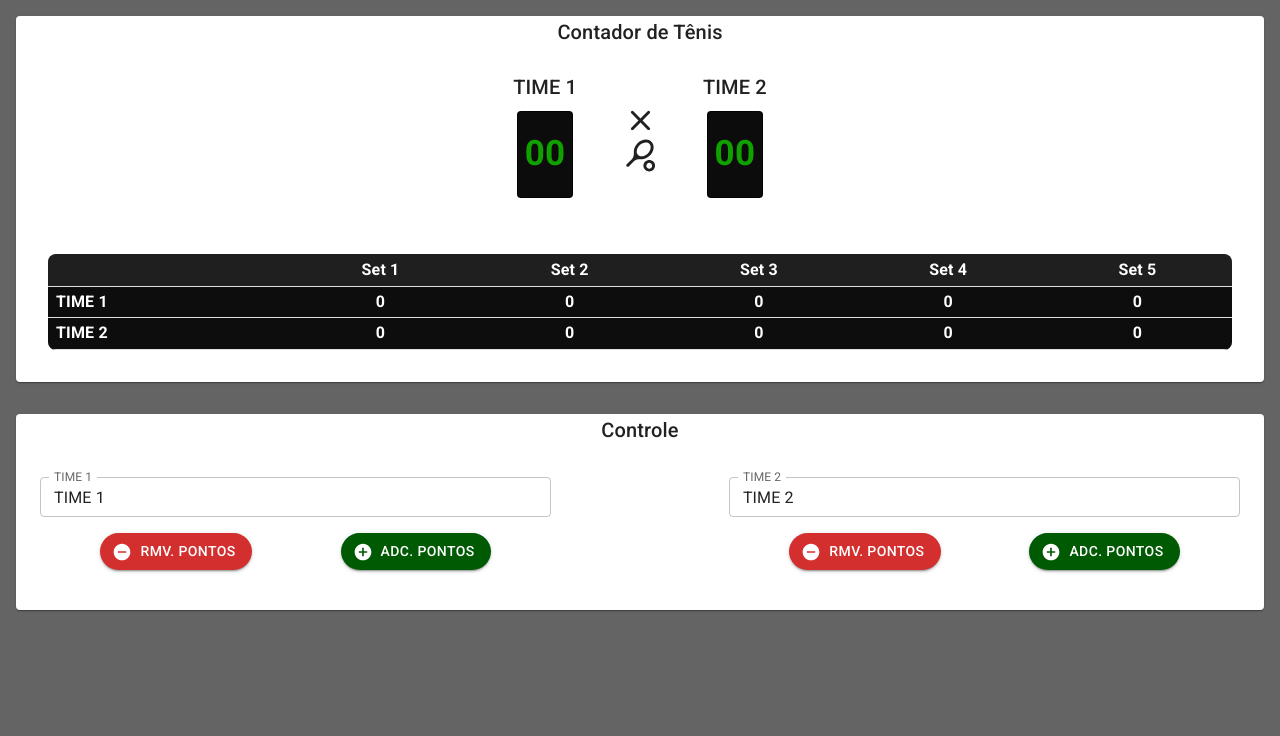
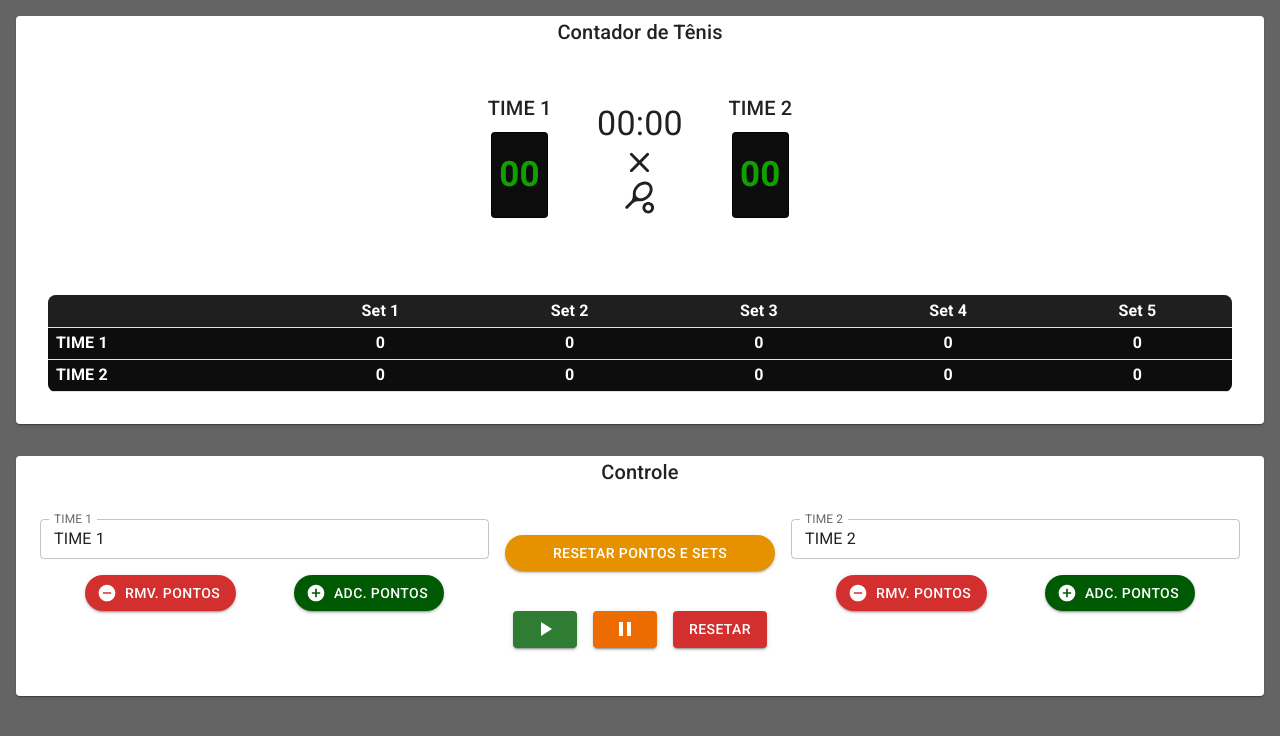
Before and after one commit to VashRogers/project-beach-react, a React (Vite) app: page / in a window 1280 px wide. Shown: the top 736 px of the page. Built offline with nearby package versions, Linux system fonts and the light colour scheme.

Commit message:
implementando timer e reset de pontos

```diff
--- a/src/App.tsx
+++ b/src/App.tsx
@@ -26,6 +26,8 @@ function App() {
         set5: 0,
     });
 
+    const [time, setTime] = useState(0);
+
     return (
         <Box display="flex" flexDirection="column">
             <Scoreboard
@@ -39,6 +41,7 @@ function App() {
                 setTeam2Points={setTeam2Points}
                 team1Sets={team1Sets}
                 team2Sets={team2Sets}
+                time={time}
             />
             <ControlPanel
                 team1={team1}
@@ -53,6 +56,8 @@ function App() {
                 team2Sets={team2Sets}
                 setTeam1Sets={setTeam1Sets}
                 setTeam2Sets={setTeam2Sets}
+                time={time}
+                setTime={setTime}
             />
         </Box>
     );
--- a/src/components/control-panel/index.tsx
+++ b/src/components/control-panel/index.tsx
@@ -4,6 +4,8 @@ import { TeamField } from "./components/TeamField";
 import AddCircleIcon from "@mui/icons-material/AddCircle";
 import RemoveCircleIcon from "@mui/icons-material/RemoveCircle";
 import { teamSets } from "../scoreboard";
+import PauseIcon from "@mui/icons-material/Pause";
+import PlayArrowIcon from "@mui/icons-material/PlayArrow";
 
 interface iControlPanelProps {
     team1: string;
@@ -18,6 +20,8 @@ interface iControlPanelProps {
     setTeam2Points: Dispatch<SetStateAction<string>>;
     team2Sets: teamSets;
     setTeam2Sets: Dispatch<SetStateAction<teamSets>>;
+    time: number;
+    setTime: Dispatch<SetStateAction<number>>;
 }
 
 export default function ControlPanel({
@@ -33,9 +37,37 @@ export default function ControlPanel({
     setTeam2Points,
     team2Sets,
     setTeam2Sets,
+    time,
+    setTime,
 }: iControlPanelProps) {
     const [team1Advantage, setTeam1Advantage] = useState(false);
     const [team2Advantage, setTeam2Advantage] = useState(false);
+    const [isRunning, setIsRunning] = useState(false);
+
+    useEffect(() => {
+        let timer: NodeJS.Timeout | undefined; // Inicializando com undefined
+        if (isRunning) {
+            timer = setInterval(() => {
+                setTime((prevTime) => prevTime + 1);
+            }, 1000);
+        } else if (!isRunning && time !== 0 && timer !== undefined) {
+            clearInterval(timer);
+        }
+        return () => clearInterval(timer);
+    }, [isRunning, time]);
+
+    const handleStart = () => {
+        setIsRunning(true);
+    };
+
+    const handlePause = () => {
+        setIsRunning(false);
+    };
+
+    const handleReset = () => {
+        setIsRunning(false);
+        setTime(0);
+    };
 
     useEffect(() => {
         if (team1Points === "40" && team2Points === "40") {
@@ -53,26 +85,37 @@ export default function ControlPanel({
                 setTeam1Advantage(true);
             }
         } else {
-            if (team1Points === "00" || team1Points === "10") {
-                setTeam1Points("20");
-            } else if (team1Points === "20") {
+            switch (team1Points) {
+                case "00":
+                    setTeam1Points("15");
+                    break;
+                case "15":
                     setTeam1Points("30");
-            } else if (team1Points === "30") {
+                    break;
+                case "30":
                     setTeam1Points("40");
-            } else if (team1Points === "40") {
+                    break;
+                case "40":
                     handleTeam1WinSet();
+                    break;
+                default:
+                    setTeam1Points("00");
             }
         }
     };
 
     const handleRemoveTeam1Points = () => {
-        if (team1Points === "40") {
+        switch (team1Points) {
+            case "40":
                 setTeam1Points("30");
-        } else if (team1Points === "30") {
-            setTeam1Points("20");
-        } else if (team1Points === "20") {
-            setTeam1Points("10");
-        } else if (team1Points === "10") {
+                break;
+            case "30":
+                setTeam1Points("15");
+                break;
+            case "15":
+                setTeam1Points("00");
+                break;
+            default:
                 setTeam1Points("00");
         }
     };
@@ -87,26 +130,37 @@ export default function ControlPanel({
                 setTeam2Advantage(true);
             }
         } else {
-            if (team2Points === "00" || team2Points === "10") {
-                setTeam2Points("20");
-            } else if (team2Points === "20") {
+            switch (team2Points) {
+                case "00":
+                    setTeam2Points("15");
+                    break;
+                case "15":
                     setTeam2Points("30");
-            } else if (team2Points === "30") {
+                    break;
+                case "30":
                     setTeam2Points("40");
-            } else if (team2Points === "40") {
+                    break;
+                case "40":
                     handleTeam2WinSet();
+                    break;
+                default:
+                    setTeam2Points("00");
             }
         }
     };
 
     const handleRemoveTeam2Points = () => {
-        if (team2Points === "40") {
+        switch (team2Points) {
+            case "40":
                 setTeam2Points("30");
-        } else if (team2Points === "30") {
-            setTeam2Points("20");
-        } else if (team2Points === "20") {
-            setTeam2Points("10");
-        } else if (team2Points === "10") {
+                break;
+            case "30":
+                setTeam2Points("15");
+                break;
+            case "15":
+                setTeam2Points("00");
+                break;
+            default:
                 setTeam2Points("00");
         }
     };
@@ -148,6 +202,12 @@ export default function ControlPanel({
         setTeam2Points("00");
         setTeam1Advantage(false);
         setTeam2Advantage(false);
+    };
+
+    const resetAll = () => {
+        resetPointsAndAdvantage();
+        setTeam1Sets({ set1: 0, set2: 0, set3: 0, set4: 0, set5: 0 });
+        setTeam2Sets({ set1: 0, set2: 0, set3: 0, set4: 0, set5: 0 });
     };
 
     return (
@@ -201,7 +261,51 @@ export default function ControlPanel({
                             </Stack>
                         </Stack>
 
-                        <Stack flexGrow={1}></Stack>
+                        <Stack justifyContent="center">
+                            <Button
+                                onClick={resetAll}
+                                variant="contained"
+                                sx={{
+                                    backgroundColor: "#e69200",
+                                    borderRadius: 5,
+                                    margin: 2,
+                                }}
+                            >
+                                Resetar Pontos e Sets
+                            </Button>
+                            {/* Controles do Relógio */}
+                            <Stack
+                                flexDirection="row"
+                                margin={1}
+                                p={1}
+                                justifyContent="space-around"
+                            >
+                                <Button
+                                    onClick={handleStart}
+                                    variant="contained"
+                                    color="success"
+                                    sx={{ margin: 1 }}
+                                >
+                                    <PlayArrowIcon />
+                                </Button>
+                                <Button
+                                    onClick={handlePause}
+                                    variant="contained"
+                                    color="warning"
+                                    sx={{ margin: 1 }}
+                                >
+                                    <PauseIcon />
+                                </Button>
+                                <Button
+                                    onClick={handleReset}
+                                    variant="contained"
+                                    color="error"
+                                    sx={{ margin: 1 }}
+                                >
+                                    Resetar
+                                </Button>
+                            </Stack>
+                        </Stack>
 
                         <Stack flexGrow={1}>
                             <TeamField
@@ -209,6 +313,7 @@ export default function ControlPanel({
                                 teamLabel="TIME 2"
                                 setTeam={setTeam2}
                             />
+
                             <Stack
                                 flexDirection="row"
                                 margin={1}
--- a/src/components/scoreboard/index.tsx
+++ b/src/components/scoreboard/index.tsx
@@ -16,6 +16,7 @@ interface iScoreboardProps {
     setTeam2Points: Dispatch<SetStateAction<string>>;
     team1Sets: teamSets;
     team2Sets: teamSets;
+    time: number;
 }
 export interface teamSets {
     set1: number;
@@ -32,7 +33,16 @@ export default function Scoreboard({
     team2Points,
     team1Sets,
     team2Sets,
+    time,
 }: iScoreboardProps) {
+    const formatTime = (seconds: number) => {
+        const minutes = Math.floor(seconds / 60);
+        const remainingSeconds = seconds % 60;
+        return `${String(minutes).padStart(2, "0")}:${String(
+            remainingSeconds
+        ).padStart(2, "0")}`;
+    };
+
     return (
         <Box display="flex" margin={2}>
             <Paper sx={{ flexGrow: 1, justifyContent: "center" }}>
@@ -57,6 +67,8 @@ export default function Scoreboard({
                         justifyContent="center"
                         margin={4}
                     >
+                        <Typography variant="h4">{formatTime(time)}</Typography>{" "}
+                        {/* Relógio aqui */}
                         <ClearRoundedIcon fontSize="large" />
                         <SportsTennisRoundedIcon fontSize="large" />
                     </Box>
```
Lines whose indentation alone changed are shown as unchanged.
